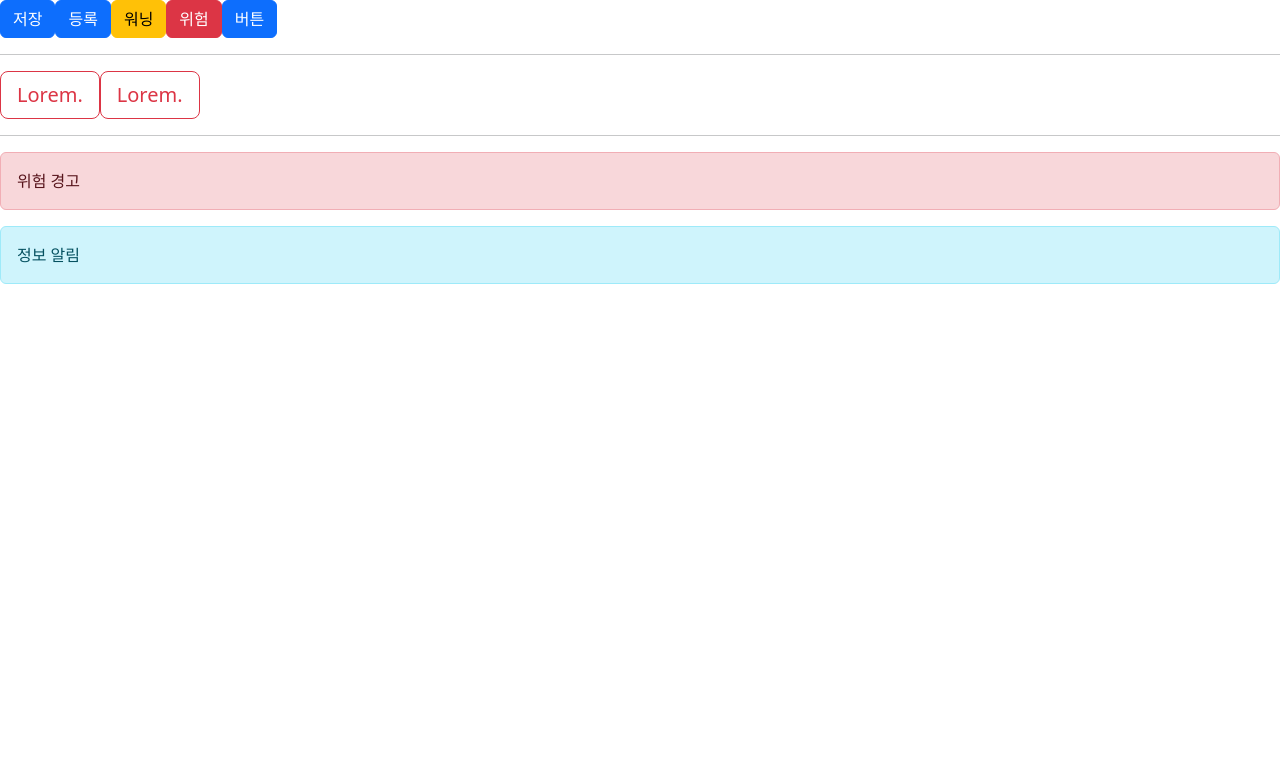
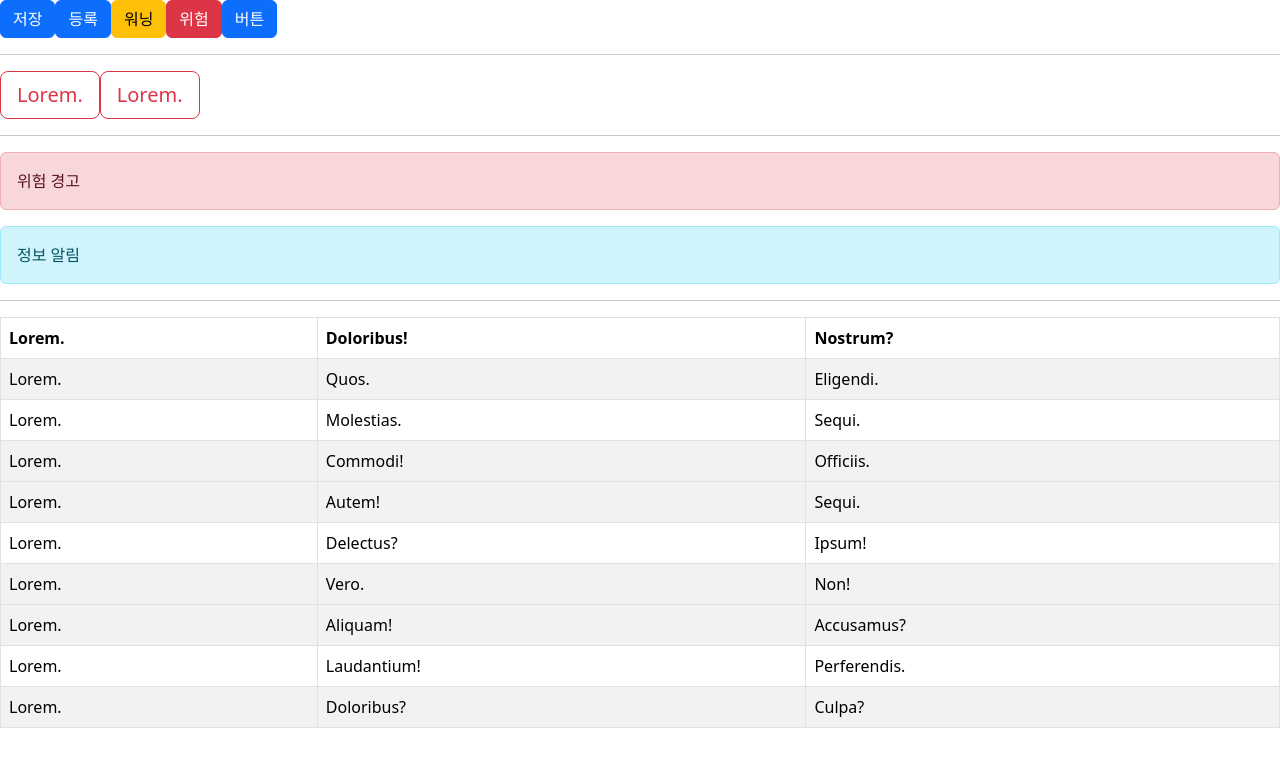
Before and after one commit to sebaek/react-20250630, a React (Vite) app: page / in a window 1280 px wide. Shown: the top 766 px of the page. Built offline with nearby package versions, Linux system fonts and the light colour scheme.

Commit message:
react bootstrap

```diff
--- a/src/App16.jsx
+++ b/src/App16.jsx
@@ -17,6 +17,70 @@ function App16() {
       <hr />
       <Alert variant="danger">위험 경고</Alert>
       <Alert variant="info">정보 알림</Alert>
+      {/*  연습 : Alert 만들어보기*/}
+      <hr />
+      {/*  연습 : Table component 사용해서 아래와 같은 table 만들어보기  */}
+      {/*table.table.table-striped.table-bordered.table-hover>thead>tr>th*3>lorem1^^^tbody>tr*3>td*3>lorem1*/}
+      <table className="table table-striped table-bordered table-hover">
+        <thead>
+          <tr>
+            <th>Lorem.</th>
+            <th>Doloribus!</th>
+            <th>Nostrum?</th>
+          </tr>
+        </thead>
+        <tbody>
+          <tr>
+            <td>Lorem.</td>
+            <td>Quos.</td>
+            <td>Eligendi.</td>
+          </tr>
+          <tr>
+            <td>Lorem.</td>
+            <td>Molestias.</td>
+            <td>Sequi.</td>
+          </tr>
+          <tr>
+            <td>Lorem.</td>
+            <td>Commodi!</td>
+            <td>Officiis.</td>
+          </tr>
+        </tbody>
+        <tbody>
+          <tr>
+            <td>Lorem.</td>
+            <td>Autem!</td>
+            <td>Sequi.</td>
+          </tr>
+          <tr>
+            <td>Lorem.</td>
+            <td>Delectus?</td>
+            <td>Ipsum!</td>
+          </tr>
+          <tr>
+            <td>Lorem.</td>
+            <td>Vero.</td>
+            <td>Non!</td>
+          </tr>
+        </tbody>
+        <tbody>
+          <tr>
+            <td>Lorem.</td>
+            <td>Aliquam!</td>
+            <td>Accusamus?</td>
+          </tr>
+          <tr>
+            <td>Lorem.</td>
+            <td>Laudantium!</td>
+            <td>Perferendis.</td>
+          </tr>
+          <tr>
+            <td>Lorem.</td>
+            <td>Doloribus?</td>
+            <td>Culpa?</td>
+          </tr>
+        </tbody>
+      </table>
     </>
   );
 }
```
